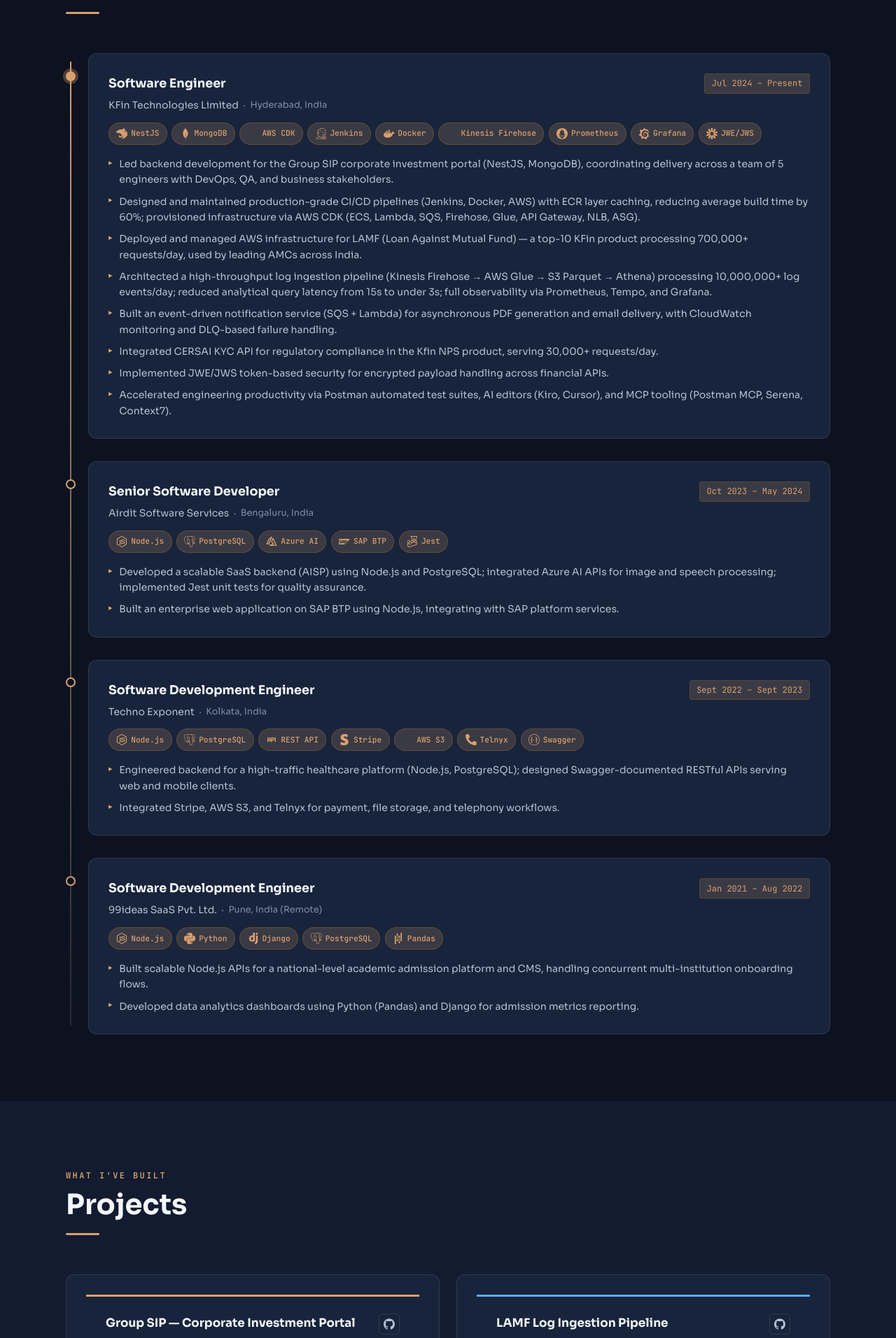
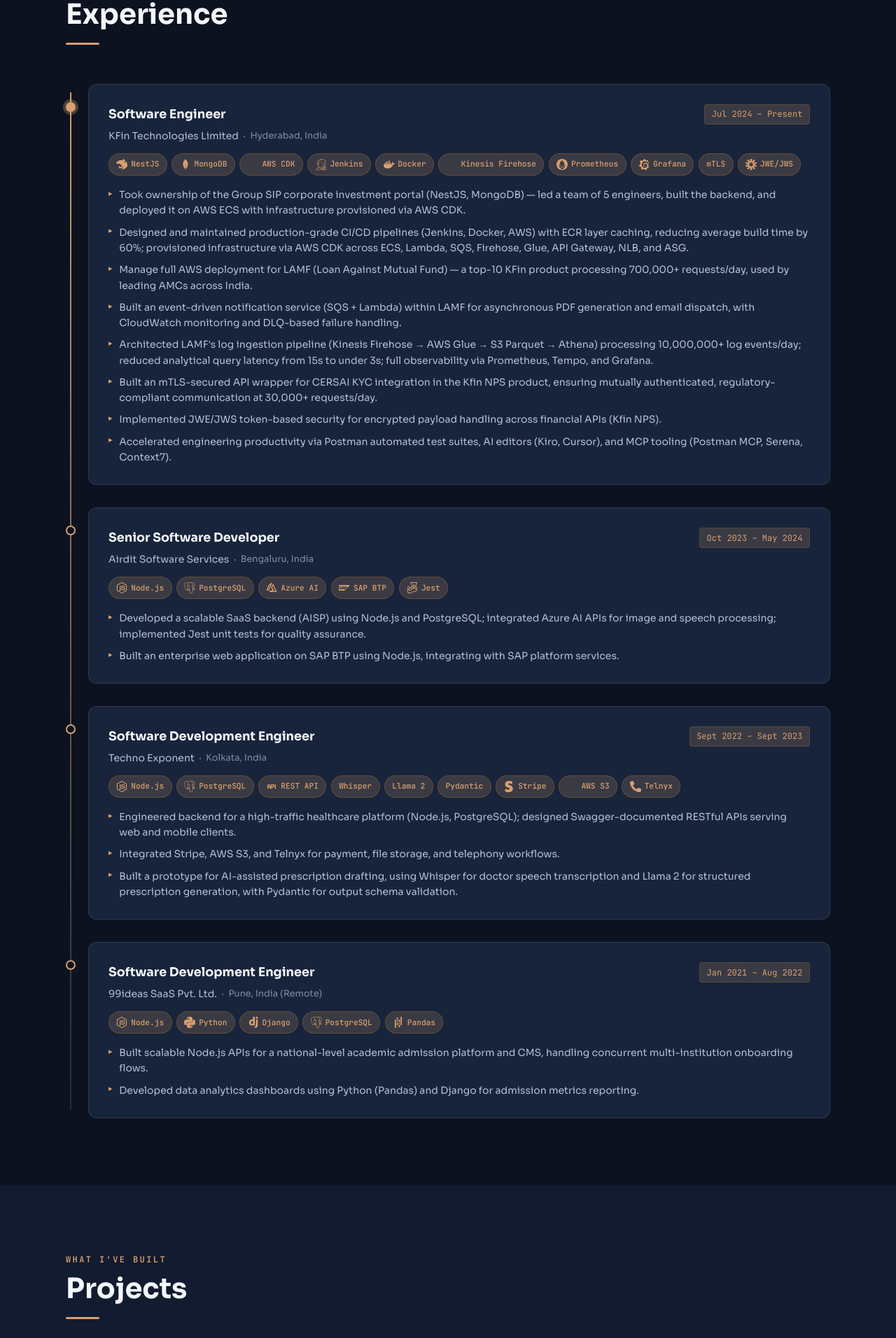
Before and after one commit to soumyadeepdutta/soumyadeepdutta.github.io, a React (Vite) app: page / in a window 1280 px wide. Shown: the part 2079-3991 px from the top of the page at 70% size. Built offline with nearby package versions, Linux system fonts and the light colour scheme; some icons are missing.

Commit message:
feat: initialize data layer with professional experiences, project portfolio, and technical skill sets

```diff
--- a/src/data/experiences.js
+++ b/src/data/experiences.js
@@ -9,15 +9,15 @@
     location: 'Hyderabad, India',
     start: 'Jul 2024',
     end: 'Present',
-    tags: ['NestJS', 'MongoDB', 'AWS CDK', 'Jenkins', 'Docker', 'Kinesis Firehose', 'Prometheus', 'Grafana', 'JWE/JWS'],
+    tags: ['NestJS', 'MongoDB', 'AWS CDK', 'Jenkins', 'Docker', 'Kinesis Firehose', 'Prometheus', 'Grafana', 'mTLS', 'JWE/JWS'],
     bullets: [
-      'Led backend development for the Group SIP corporate investment portal (NestJS, MongoDB), coordinating delivery across a team of 5 engineers with DevOps, QA, and business stakeholders.',
-      'Designed and maintained production-grade CI/CD pipelines (Jenkins, Docker, AWS) with ECR layer caching, reducing average build time by 60%; provisioned infrastructure via AWS CDK (ECS, Lambda, SQS, Firehose, Glue, API Gateway, NLB, ASG).',
-      'Deployed and managed AWS infrastructure for LAMF (Loan Against Mutual Fund) — a top-10 KFin product processing 700,000+ requests/day, used by leading AMCs across India.',
-      'Architected a high-throughput log ingestion pipeline (Kinesis Firehose → AWS Glue → S3 Parquet → Athena) processing 10,000,000+ log events/day; reduced analytical query latency from 15s to under 3s; full observability via Prometheus, Tempo, and Grafana.',
-      'Built an event-driven notification service (SQS + Lambda) for asynchronous PDF generation and email delivery, with CloudWatch monitoring and DLQ-based failure handling.',
-      'Integrated CERSAI KYC API for regulatory compliance in the Kfin NPS product, serving 30,000+ requests/day.',
-      'Implemented JWE/JWS token-based security for encrypted payload handling across financial APIs.',
+      'Took ownership of the Group SIP corporate investment portal (NestJS, MongoDB) — led a team of 5 engineers, built the backend, and deployed it on AWS ECS with infrastructure provisioned via AWS CDK.',
+      'Designed and maintained production-grade CI/CD pipelines (Jenkins, Docker, AWS) with ECR layer caching, reducing average build time by 60%; provisioned infrastructure via AWS CDK across ECS, Lambda, SQS, Firehose, Glue, API Gateway, NLB, and ASG.',
+      'Manage full AWS deployment for LAMF (Loan Against Mutual Fund) — a top-10 KFin product processing 700,000+ requests/day, used by leading AMCs across India.',
+      'Built an event-driven notification service (SQS + Lambda) within LAMF for asynchronous PDF generation and email dispatch, with CloudWatch monitoring and DLQ-based failure handling.',
+      'Architected LAMF\'s log ingestion pipeline (Kinesis Firehose → AWS Glue → S3 Parquet → Athena) processing 10,000,000+ log events/day; reduced analytical query latency from 15s to under 3s; full observability via Prometheus, Tempo, and Grafana.',
+      'Built an mTLS-secured API wrapper for CERSAI KYC integration in the Kfin NPS product, ensuring mutually authenticated, regulatory-compliant communication at 30,000+ requests/day.',
+      'Implemented JWE/JWS token-based security for encrypted payload handling across financial APIs (Kfin NPS).',
       'Accelerated engineering productivity via Postman automated test suites, AI editors (Kiro, Cursor), and MCP tooling (Postman MCP, Serena, Context7).',
     ],
   },
@@ -39,10 +39,11 @@
     location: 'Kolkata, India',
     start: 'Sept 2022',
     end: 'Sept 2023',
-    tags: ['Node.js', 'PostgreSQL', 'REST API', 'Stripe', 'AWS S3', 'Telnyx', 'Swagger'],
+    tags: ['Node.js', 'PostgreSQL', 'REST API', 'Whisper', 'Llama 2', 'Pydantic', 'Stripe', 'AWS S3', 'Telnyx'],
     bullets: [
       'Engineered backend for a high-traffic healthcare platform (Node.js, PostgreSQL); designed Swagger-documented RESTful APIs serving web and mobile clients.',
       'Integrated Stripe, AWS S3, and Telnyx for payment, file storage, and telephony workflows.',
+      'Built a prototype for AI-assisted prescription drafting, using Whisper for doctor speech transcription and Llama 2 for structured prescription generation, with Pydantic for output schema validation.',
     ],
   },
   {
--- a/src/data/projects.js
+++ b/src/data/projects.js
@@ -6,17 +6,26 @@
   {
     name: 'Group SIP — Corporate Investment Portal',
     description:
-      'Led end-to-end backend development of a corporate SIP portal enabling salary-linked investments across multiple AMC funds. Implemented JWE/JWS financial-grade security and deployed on AWS ECS with Jenkins CI/CD.',
-    tags: ['NestJS', 'MongoDB', 'AWS ECS', 'Jenkins', 'JWE/JWS'],
+      'Led end-to-end backend development of a corporate SIP portal enabling salary-linked investments across multiple AMC funds. Owned team leadership, backend build, and deployment on AWS ECS with infrastructure provisioned via AWS CDK; CI/CD via Jenkins.',
+    tags: ['NestJS', 'MongoDB', 'AWS ECS', 'AWS CDK', 'Jenkins'],
     github: 'https://github.com/soumyadeepdutta',
     live: null,
     color: 'accent',
   },
   {
-    name: 'LAMF Log Ingestion Pipeline',
+    name: 'CERSAI KYC Integration (Kfin NPS)',
     description:
-      'Migrated on-prem MongoDB logs to a cloud-native pipeline processing 10,000,000+ events/day via Kinesis Firehose → AWS Glue → S3 (Parquet) → Athena. Reduced query time from 15s to under 3s with full Prometheus, Tempo, and Grafana observability.',
-    tags: ['Kinesis Firehose', 'AWS Glue', 'S3', 'Athena', 'Prometheus', 'Grafana'],
+      'Built a secure API wrapper for CERSAI KYC integration using mutual TLS (mTLS) for two-way authenticated communication, serving 30,000+ requests/day for regulatory KYC verification.',
+    tags: ['mTLS', 'JWE/JWS', 'Node.js', 'Regulatory Tech'],
+    github: 'https://github.com/soumyadeepdutta',
+    live: null,
+    color: 'purple',
+  },
+  {
+    name: 'LAMF — Loan Against Mutual Fund Platform',
+    description:
+      'Manage full AWS deployment for LAMF lending product. Built an event-driven notification service (SQS + Lambda) for asynchronous PDF generation and email dispatch, and architected log ingestion pipeline (Firehose → Glue → S3 Parquet → Athena) processing 10M+ events/day.',
+    tags: ['Kinesis Firehose', 'AWS Glue', 'S3', 'Athena', 'Lambda', 'SQS', 'Prometheus', 'Grafana'],
     github: 'https://github.com/soumyadeepdutta',
     live: null,
     color: 'blue',
@@ -30,4 +39,22 @@
     live: null,
     color: 'green',
   },
+  {
+    name: 'Doctorscan — Telehealth & Scheduling Platform',
+    description:
+      'Engineered the real-time backend for a global telehealth application, featuring live video consultation workflows, SMS/push notifications, and a scheduling system for patient appointment booking across time zones.',
+    tags: ['Node.js', 'PostgreSQL', 'Real-Time Systems', 'WebRTC', 'REST API'],
+    github: 'https://github.com/soumyadeepdutta',
+    live: null,
+    color: 'blue',
+  },
+  {
+    name: 'AI-Assisted Prescription Drafting Prototype',
+    description:
+      'Built a prototype enabling doctors to dictate consultations, transcribed via Whisper and converted into structured prescriptions using Llama 2, with Pydantic enforcing schema validation on model output.',
+    tags: ['Python', 'Whisper', 'Llama 2', 'Pydantic', 'AI/ML'],
+    github: 'https://github.com/soumyadeepdutta',
+    live: null,
+    color: 'purple',
+  },
 ]
--- a/src/data/skills.js
+++ b/src/data/skills.js
@@ -65,6 +65,7 @@
       skill('Serverless', 'serverless'),
       skill('REST API Design', 'rest'),
       skill('Distributed Systems', 'distributed-systems'),
+      skill('mTLS Security', 'mtls'),
       skill('JWE/JWS Security', 'jwe-jws'),
       skill('SSO / OAuth', 'sso-oauth'),
       skill('Jest', 'jest'),
@@ -72,9 +73,12 @@
     ],
   },
   {
-    category: 'Tooling & Ecosystem',
+    category: 'Tooling & AI Ecosystem',
     color: 'purple',
     items: [
+      skill('Whisper (Audio Transcription)', 'whisper'),
+      skill('Llama 2 / LLMs', 'llama'),
+      skill('Pydantic', 'pydantic'),
       skill('Git', 'git'),
       skill('Swagger', 'swagger'),
       skill('AI Editors (Kiro, Cursor)', 'ai-editors'),
```
